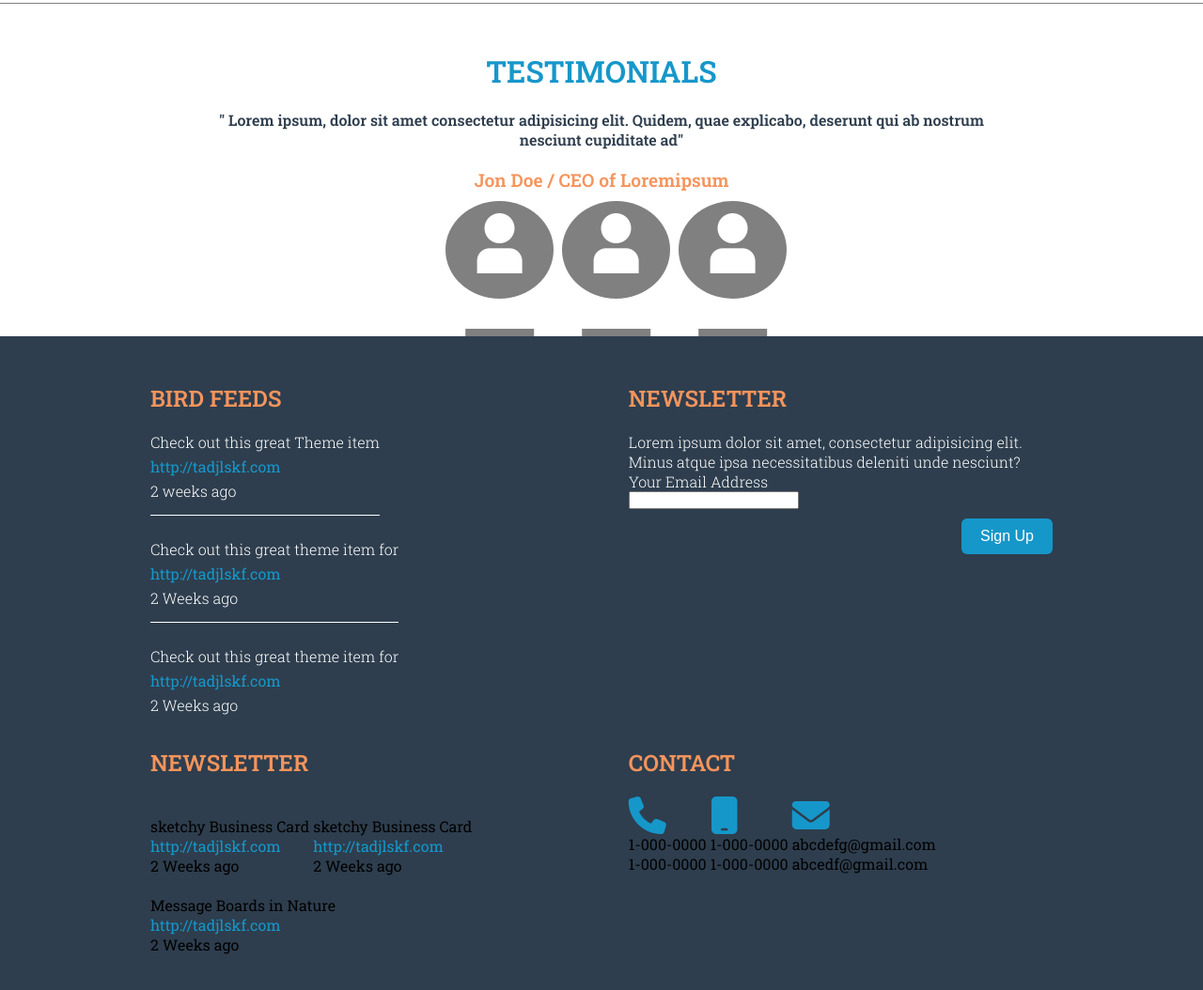
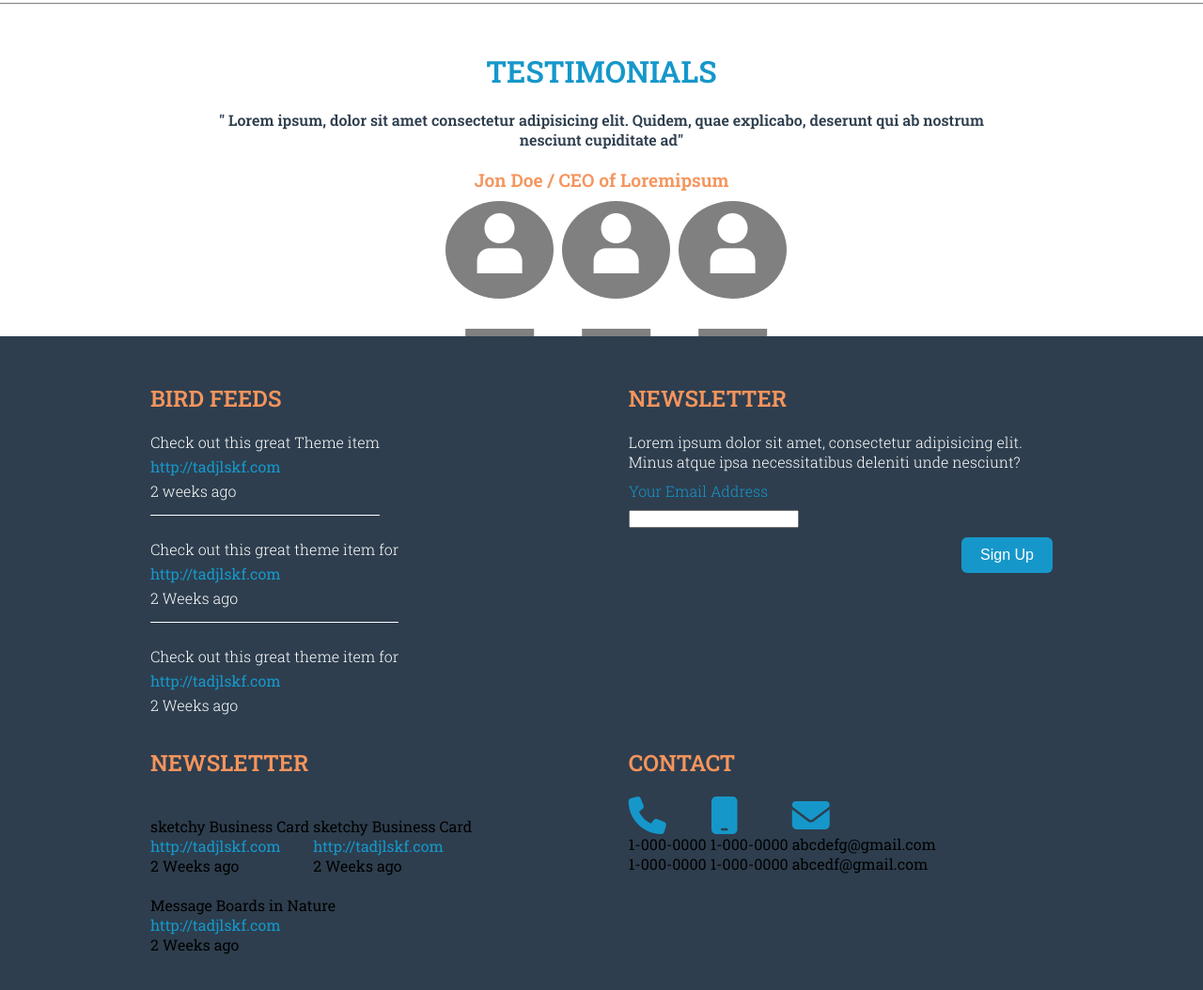
Before and after one commit to ShubhamARDENT/Portfolio, a plain HTML site: page index.html in a window 1280 px wide. Shown: the part 3405-4459 px from the top of the page at 94% size. Drawn offline with nearby package versions, Linux system fonts and the light colour scheme; a script that the page names is missing.

Commit message:
css file commit

```diff
--- a/assets/css/styles.css
+++ b/assets/css/styles.css
@@ -834,13 +834,19 @@ footer .wrapper a:visited {
   display: flex;
   flex-direction: column;
   align-items: flex-start;
-  width: 25%;
+  width: 27%;
   margin-left: -65px;
 }
 
 .newsletter p {
   color: white;
   font-weight: 300;
+}
+
+.newsletter p:nth-of-type(2) {
+  color: #1697ca;
+  margin-top: 10px;
+  margin-bottom: 10px;
 }
 
 .newsletter_desc {
```
